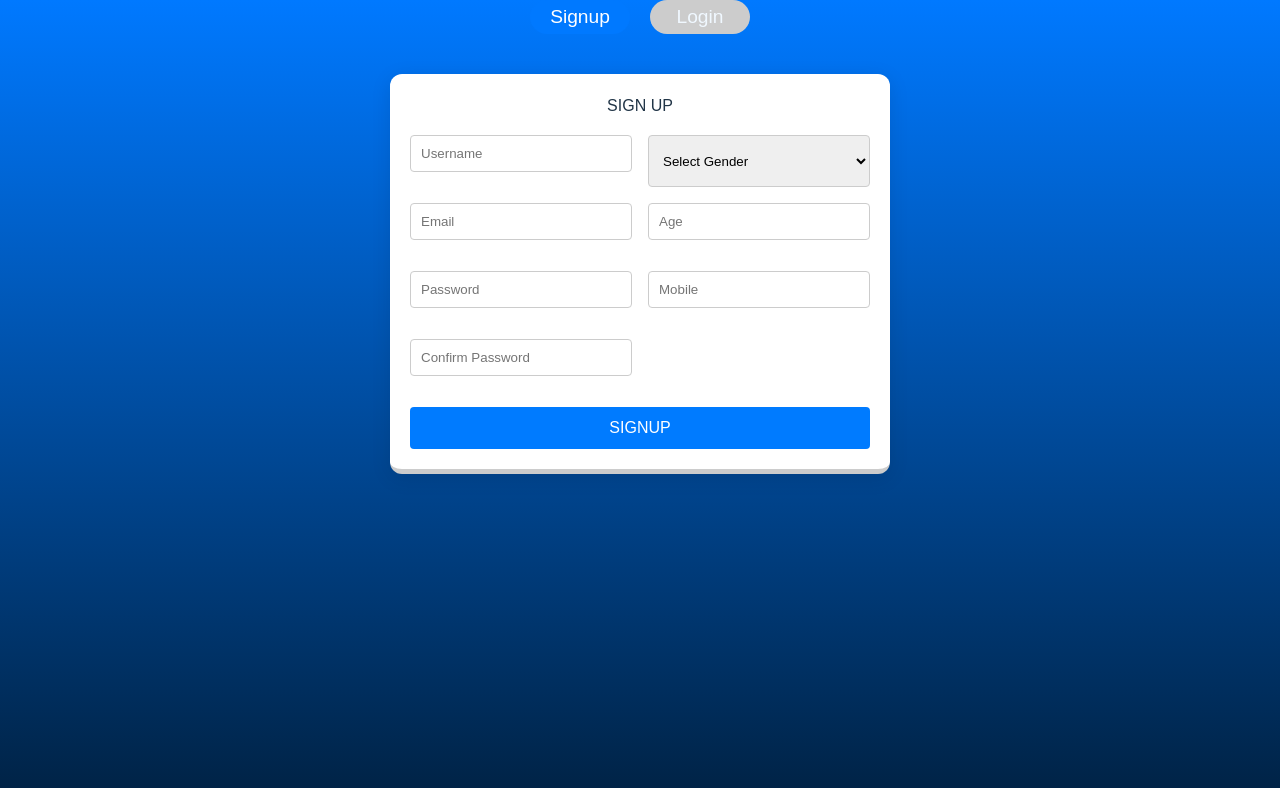
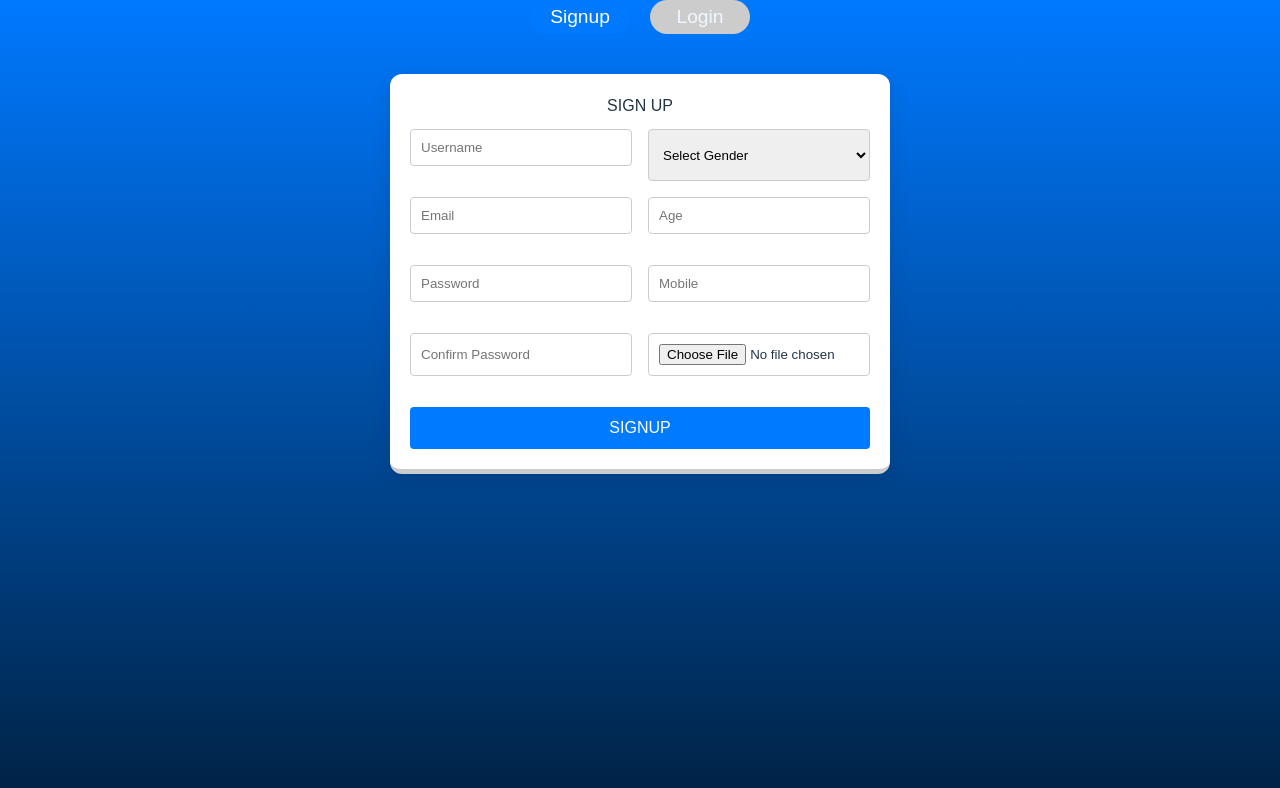
Before and after one commit to kalyani11git/mern-signup-form, a React (Vite) app in the folder frontend/: page / in a window 1280 px wide. Shown: the top 788 px of the page. Built offline with nearby package versions, Linux system fonts and the light colour scheme.

Commit message:
Update FormSection.jsx

```diff
--- a/frontend/src/components/FormSection.jsx
+++ b/frontend/src/components/FormSection.jsx
@@ -1,7 +1,7 @@
 import React, { useState } from "react";
 import { useFormik } from "formik";
 import axios from "axios";
-import "./FormSection.css"; // Add your CSS file
+import "./FormSection.css";
 
 // Validation for Signup Form
 const validateSignup = (values) => {
@@ -33,10 +33,12 @@ const validateSignup = (values) => {
   if (!values.gender) {
     errors.gender = "Gender is required";
   }
+  if (!values.profilePicture) {
+    errors.profilePicture = "Profile picture is required";
+  }
   return errors;
 };
 
-// Validation for Login Form
 const validateLogin = (values) => {
   const errors = {};
   if (!values.username) {
@@ -61,14 +63,21 @@ function FormSection() {
       age: "",
       mobile: "",
       gender: "",
+      profilePicture: null,
     },
     validate: validateSignup,
     onSubmit: async (values) => {
       try {
-        const res = await axios.post("https://mern-signup-form-backend.vercel.app/signup", values, {
+        const formData = new FormData();
+        for (let key in values) {
+          formData.append(key, values[key]);
+        }
+
+
+        const res = await axios.post("https://mern-signup-form-backend.vercel.app/signup", formData, {
           withCredentials: true,
           headers: {
-            "Content-Type": "application/json",
+            "Content-Type": "multipart/form-data",
           },
         });
         console.log("Signup Response:", res.data);
@@ -107,8 +116,9 @@ function FormSection() {
   return (
     <div className="main-container">
       {/* Toggle Switch */}
-    <div className="toggle-switch-container"><div
-    className={`toggle-switch-option toggle-switch  ${isSignup ? "active" : "inactive"}`}
+      <div className="toggle-switch-container">
+        <div
+          className={`toggle-switch-option toggle-switch ${isSignup ? "active" : "inactive"}`}
           onClick={() => setIsSignup(true)}
         >
           Signup
@@ -120,8 +130,6 @@ function FormSection() {
           Login
         </div>
       </div>
-
-
 
       {/* Forms */}
       <div className="section-container">
@@ -137,11 +145,8 @@ function FormSection() {
         onChange={formikSignup.handleChange}
         onBlur={formikSignup.handleBlur}
         value={formikSignup.values.username}
+        className="username"
     />
-                {formikSignup.touched.username && formikSignup.errors.username && (
-                  <div className="error">{formikSignup.errors.username}</div>
-                )}
-
     <input
         type="email"
         placeholder="Email"
@@ -149,11 +154,8 @@ function FormSection() {
         onChange={formikSignup.handleChange}
         onBlur={formikSignup.handleBlur}
         value={formikSignup.values.email}
+        className="email"
     />
-                {formikSignup.touched.email && formikSignup.errors.email && (
-                  <div className="error">{formikSignup.errors.email}</div>
-                )}
-
     <input
         type="password"
         placeholder="Password"
@@ -161,11 +163,8 @@ function FormSection() {
         onChange={formikSignup.handleChange}
         onBlur={formikSignup.handleBlur}
         value={formikSignup.values.password}
+        className="password"
     />
-                {formikSignup.touched.password && formikSignup.errors.password && (
-                  <div className="error">{formikSignup.errors.password}</div>
-                )}
-
     <input
         type="password"
         placeholder="Confirm Password"
@@ -173,14 +172,8 @@ function FormSection() {
         onChange={formikSignup.handleChange}
         onBlur={formikSignup.handleBlur}
         value={formikSignup.values.confirmPassword}
+        className="confirmPassword"
     />
-                {formikSignup.touched.confirmPassword &&
-                  formikSignup.errors.confirmPassword && (
-                    <div className="error">
-                      {formikSignup.errors.confirmPassword}
-                    </div>
-                  )}
-
     <input
         type="text"
         placeholder="Age"
@@ -188,11 +181,8 @@ function FormSection() {
         onChange={formikSignup.handleChange}
         onBlur={formikSignup.handleBlur}
         value={formikSignup.values.age}
+        className="age"
     />
-                {formikSignup.touched.age && formikSignup.errors.age && (
-                  <div className="error">{formikSignup.errors.age}</div>
-                )}
-
     <input
         type="text"
         placeholder="Mobile"
@@ -200,26 +190,29 @@ function FormSection() {
         onChange={formikSignup.handleChange}
         onBlur={formikSignup.handleBlur}
         value={formikSignup.values.mobile}
+        className="mobile"
     />
-                {formikSignup.touched.mobile && formikSignup.errors.mobile && (
-                  <div className="error">{formikSignup.errors.mobile}</div>
-                )}
-
     <select
         name="gender"
         onChange={formikSignup.handleChange}
         onBlur={formikSignup.handleBlur}
         value={formikSignup.values.gender}
+        className="gender"
     >
         <option value="">Select Gender</option>
         <option value="Male">Male</option>
         <option value="Female">Female</option>
         <option value="Other">Other</option>
     </select>
-                {formikSignup.touched.gender && formikSignup.errors.gender && (
-                  <div className="error">{formikSignup.errors.gender}</div>
-                )}
-
+    <input
+        type="file"
+        name="profilePicture"
+        accept="image/*"
+        onChange={(event) =>
+            formikSignup.setFieldValue("profilePicture", event.target.files[0])
+        }
+        className="profilePicture"
+    />
     <button type="submit">SIGNUP</button>
     {formikSignup.values.message && (
         <div className="form-message">
@@ -227,6 +220,7 @@ function FormSection() {
         </div>
     )}
               </form>
+
             </>
           ) : (
             <>
```
Lines whose indentation alone changed are shown as unchanged.
